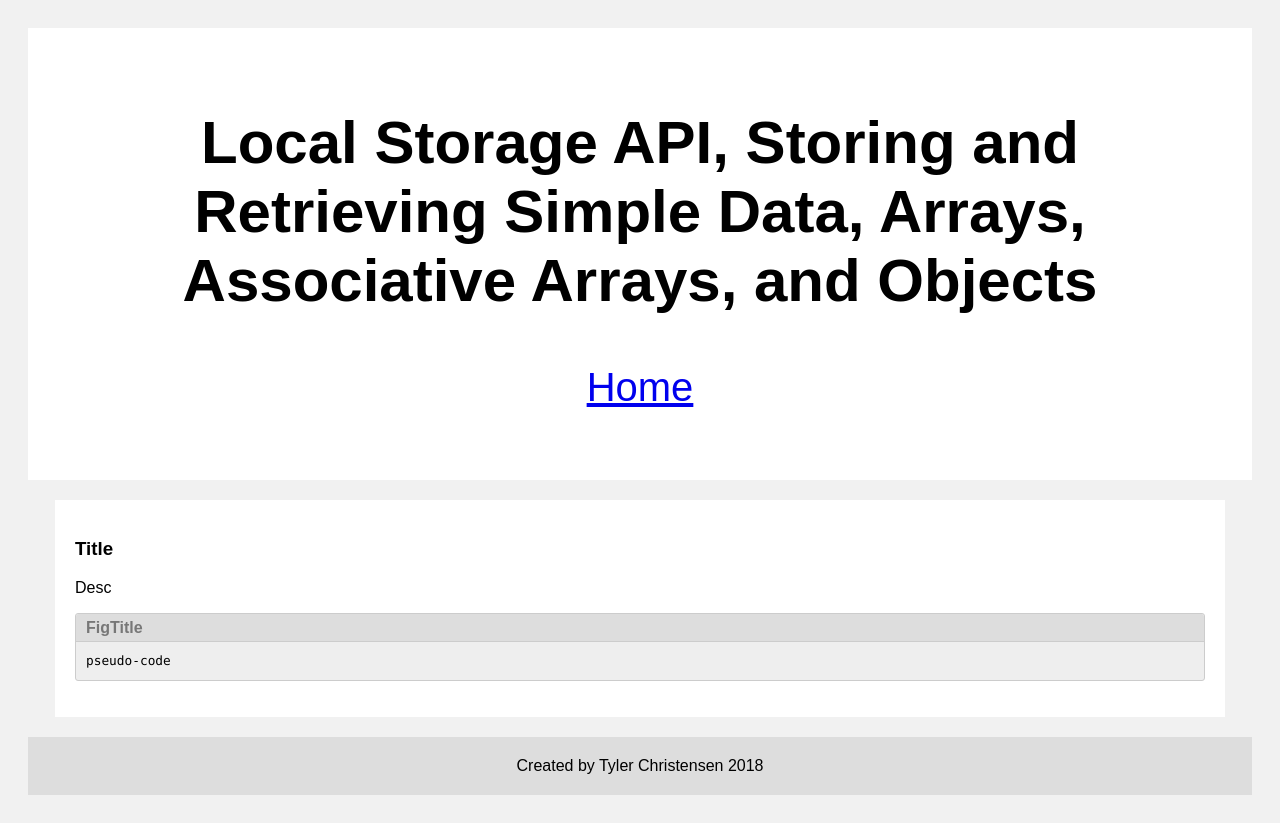
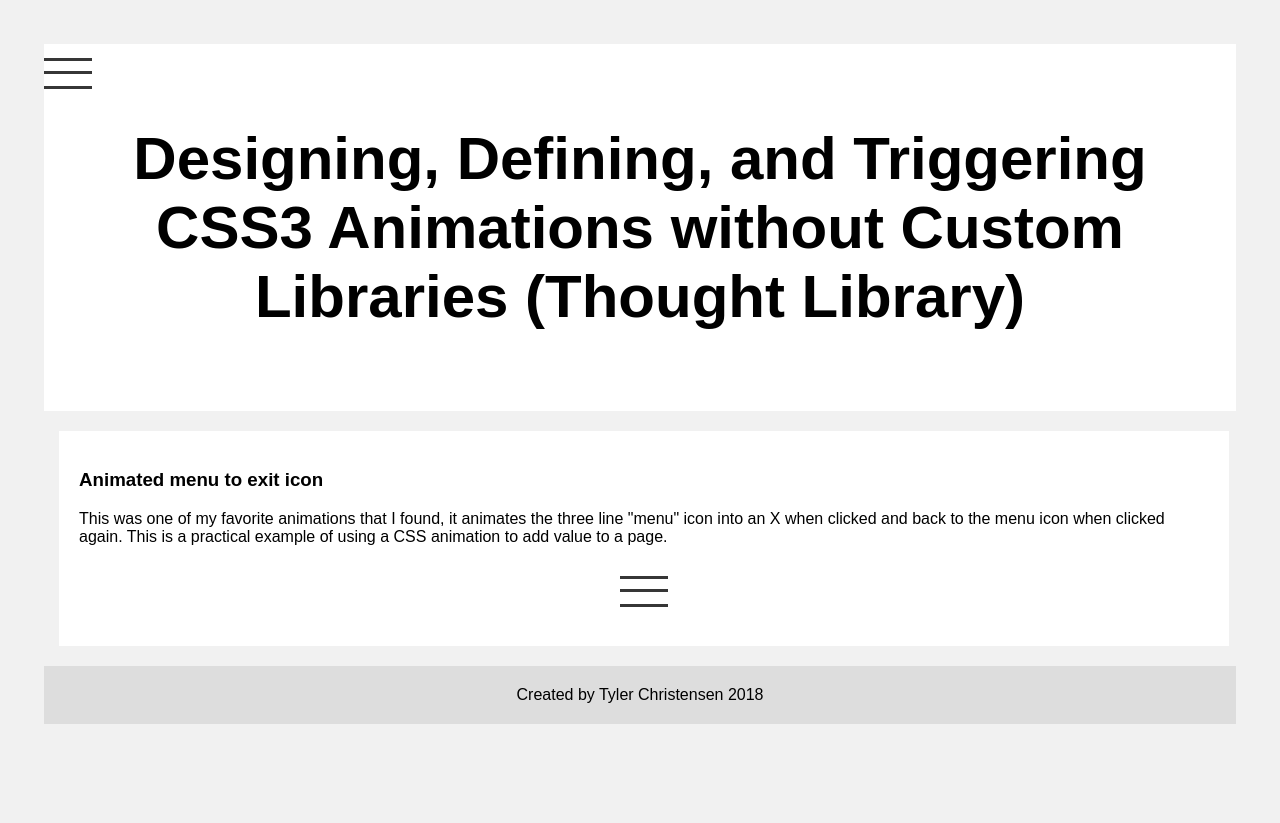
Before and after one commit to tc1250/CIT261.io, a plain HTML site: page 13. Designing, Defining, and Triggering CSS3 Animations without Custom Libraries (Thought Library)/index.html in a window 1280 px wide. After the commit the page ends 800 px from the top, so only its background shows below. Drawn offline with Linux system fonts and the light colour scheme; files that its build step writes are made by us from their sources.

Commit message:
css animations pages

```diff
--- /dev/null
+++ b/13. Designing, Defining, and Triggering CSS3 Animations without Custom Libraries (Thought Library)/css.css
@@ -0,0 +1,101 @@
+.container1 {
+    display: flex;
+    align-items: center;
+    justify-content: center;
+    background-color: white;
+    min-height: 4em;
+}
+
+.menu-icon {
+    position: relative;
+    width: 3em;
+    height: 2.25em;
+    display: inline-block;
+}
+
+.menu-icon span {
+    position: absolute;
+    height: 0.1875em;
+    width: 100%;
+    background-color: #363636;
+    transition: all 250ms ease-in-out;
+    transform: rotate(0deg);
+    box-shadow: 0px 1px 1px rgba(255, 255, 255, 0.6);
+}
+
+.menu-icon span:nth-child(1) {
+    top: 0.09375em;
+}
+
+.menu-icon span:nth-child(2), .menu-icon span:nth-child(3) {
+    top: 0.9375em;
+}
+
+.menu-icon span:nth-child(4) {
+    top: 1.875em;
+}
+
+.menu-button:hover span, .menu-button:focus span, .menu-button:active span {
+    background: #D00251;
+}
+
+.menu-icon.is-active span:nth-child(1), .menu-icon.is-active span:nth-child(4) {
+    opacity: 0;
+}
+
+.menu-icon.is-active span:nth-child(2) {
+    transform: rotate(45deg);
+}
+
+.menu-icon.is-active span:nth-child(3) {
+    top: 0.9375em;
+    transform: rotate(-45deg);
+}
+
+.sidenav {
+    height: 100%;
+    width: 0;
+    position: fixed;
+    z-index: 1;
+    top: 0;
+    left: 0;
+    background-color: #111;
+    overflow-x: hidden;
+    transition: 0.5s;
+    padding-top: 60px;
+}
+
+.sidenav a {
+    padding: 8px 8px 8px 32px;
+    text-decoration: none;
+    font-size: 25px;
+    color: #818181;
+    display: block;
+    transition: 0.3s;
+}
+
+.sidenav a:hover {
+    color: #f1f1f1;
+}
+
+.sidenav .closebtn {
+    position: absolute;
+    top: 0;
+    right: 25px;
+    font-size: 36px;
+    margin-left: 50px;
+}
+
+#main {
+    transition: margin-left .5s;
+    padding: 16px;
+}
+
+@media screen and (max-height: 450px) {
+    .sidenav {
+        padding-top: 15px;
+    }
+    .sidenav a {
+        font-size: 18px;
+    }
+}
--- a/13. Designing, Defining, and Triggering CSS3 Animations without Custom Libraries (Thought Library)/index.html
+++ b/13. Designing, Defining, and Triggering CSS3 Animations without Custom Libraries (Thought Library)/index.html
@@ -2,7 +2,7 @@
 <html>
 
 <head>
-    <title>Local Storage</title>
+    <title>CSS Animations</title>
     <meta charset="UTF-8">
     <meta name="viewport" content="width=device-width, initial-scale=1.0">
     <link rel="stylesheet" type="text/css" href="../css/main.css">
@@ -10,25 +10,59 @@
 </head>
 
 <body>
+    <div id="main">
+        <div id="mySidenav" class="sidenav">
+            <!--<a href="javascript:void(0)" class="closebtn" onclick="closeNav()">&times;</a>-->
+            <a href="..\index.html">Home</a>
+            <a href="..\1. Loops, Conditional Statements, Functions, Variables, Parameters, Arrays, Associative Arrays\index.html">1. Loops</a>
+            <a href="..\2. Object Creation Functions, Inheritance, Properties, Methods, Instantiation\index.html">2. Objects</a>
+            <a href="..\3. Json Parse, Stringify\index.html">3. JSON</a>
+            <a href="..\4. Using XMLHTTPRequest to Consume a JSON Web Service\index.html">4. XMLHTTP Request</a>
+            <a href="..\5. Local Storage API, Storing and Retrieving Simple Data, Arrays, Associative Arrays, and Objects\index.html">5. Local Storage</a>
+            <a href="..\6. DOM Manipulation Using createElement, appendChild, insertBefore, removeChild, etc\index.html">6. DOM Manipulation</a>
+            <a href="..\7. Manipulating CSS Class Properties Using JavaScript\index.html">7. CSS & JS</a>
+            <a href="..\8. Creating CSS3 Transitions and Animations in CSS and triggering them with JavaScript\index.html">8. Transitions and Animations in JS</a>
+            <a href="..\9. Standard JavaScript Events Including those for Mobile Devices ( Ex. onTouchBegin, onLoad, etc.) and Animation and Transition Events\index.html">9. JS Events</a>
+            <a href="..\10. HTML5 Tags - Video, Audio, and Canvas\index.html">10. HTML5 Tags - Video, Audio, and Canvas</a>
+            <a href="..\11. Designing, Defining, and Triggering CSS3 Transitions without Custom Libraries (Thought Library)\index.html">11. CSS Transitions</a>
+            <a href="..\12. Designing, Defining, and Triggering CSS3 Transforms without Custom Libraries (Thought Library)\index.html">12. CSS Transforms</a>
+            <a href="..\13. Designing, Defining, and Triggering CSS3 Animations without Custom Libraries (Thought Library)\index.html">13. CSS Animations</a>
+        </div>
+        <div class="container1" style="float:left" >
+            <a href="#" class="menu-button actual-button [ js-menu-button ]" onclick="openNav()">
+                <div class="menu-icon">
+                    <span></span>
+                    <span></span>
+                    <span></span>
+                    <span></span>
+                </div>
+            </a>
+        </div>
         <div class="header">
-        <h2>Local Storage API, Storing and Retrieving Simple Data, Arrays, Associative Arrays, and Objects</h2>
-        <p>
-            <a href=../index.html>Home</a>
-        </p>
+
+            <h2>Designing, Defining, and Triggering CSS3 Animations without Custom Libraries (Thought Library)</h2>
         </div>
         <div class="row">
             <div class="container">
                 <div class="card">
-                <h3>Title</h3>
-                <p>Desc</p>
-                <figure>
-                    <figcaption>FigTitle</figcaption>
-                    <pre><code>pseudo-code</code></pre>
-                </figure>
+                    <h3>Animated menu to exit icon</h3>
+                    <p>This was one of my favorite animations that I found, it animates the three line "menu" icon into an X
+                        when clicked and back to the menu icon when clicked again. This is a practical example of using a CSS animation to add value to a page.</p>
+                    <div class="container1">
+                        <a href="#" class="menu-button [ js-menu-button ]">
+                            <div class="menu-icon">
+                                <span></span>
+                                <span></span>
+                                <span></span>
+                                <span></span>
+                            </div>
+                        </a>
+                    </div>
                 </div>
             </div>
         </div>
         <div class="footer">Created by Tyler Christensen 2018</div>
+    </div>
     <script src="js.js"></script>
 </body>
 
--- a/13. Designing, Defining, and Triggering CSS3 Animations without Custom Libraries (Thought Library)/js.js
+++ b/13. Designing, Defining, and Triggering CSS3 Animations without Custom Libraries (Thought Library)/js.js
@@ -2,21 +2,49 @@
 function startup() {
     var target = document.getElementsByTagName('figure');
 
-    for (let object of target){
-        object.addEventListener('mouseover',function(){
+    for (let object of target) {
+        object.addEventListener('mouseover', function () {
             this.className += " focus";
         });
-        object.addEventListener('mouseout', function(){
-            this.className = this.className.replace(" focus","");
+        object.addEventListener('mouseout', function () {
+            this.className = this.className.replace(" focus", "");
         });
-        object.addEventListener('mousedown',function(){
+        object.addEventListener('mousedown', function () {
             this.className += " click";
         });
-        object.addEventListener('mouseup', function(){
-            this.className = this.className.replace(" click","");
+        object.addEventListener('mouseup', function () {
+            this.className = this.className.replace(" click", "");
         });
     }
+
+    var button = document.getElementsByClassName('js-menu-button');
+    for (let object of button) {
+        children = object.childNodes;
+        for (let child of children)
+                child.addEventListener('click', function () {
+                child.classList.toggle('is-active');
+            });
+    }
+
 }
 
 //event listener to fire the startup() funciton on load
 window.addEventListener('DOMContentLoaded', startup, false);
+
+function openNav() {
+    document.getElementById("mySidenav").style.width = "250px";
+    document.getElementById("main").style.marginLeft = "250px";
+    var buttons = document.getElementsByClassName('actual-button');
+    for(let element of buttons){
+        element.setAttribute("onClick","closeNav()");
+    }
+}
+
+function closeNav() {
+    document.getElementById("mySidenav").style.width = "0";
+    document.getElementById("main").style.marginLeft= "0";
+    var buttons = document.getElementsByClassName('actual-button');
+    for(let element of buttons){
+        element.setAttribute("onClick","openNav()");
+    }
+}
```
Also changed, not shown: index.html (+1 -1 lines). Lines whose indentation alone changed are shown as unchanged.
